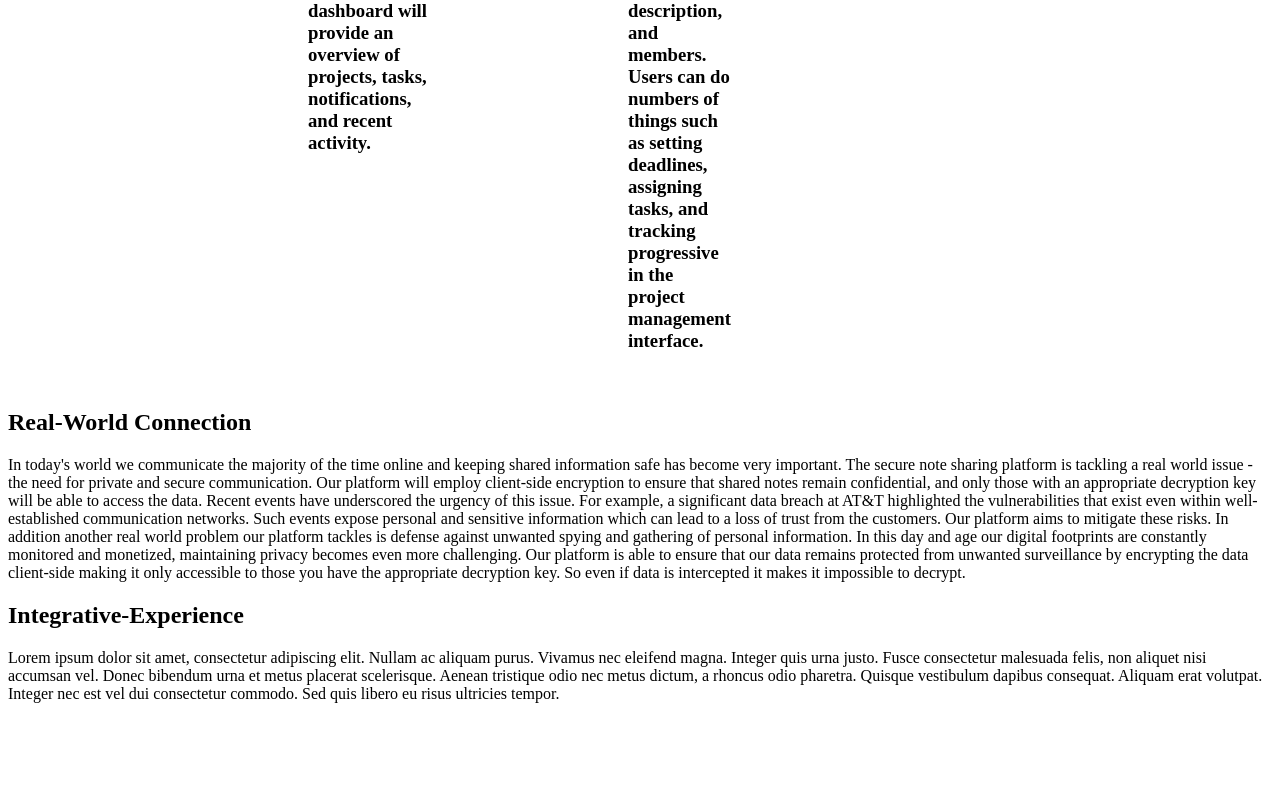
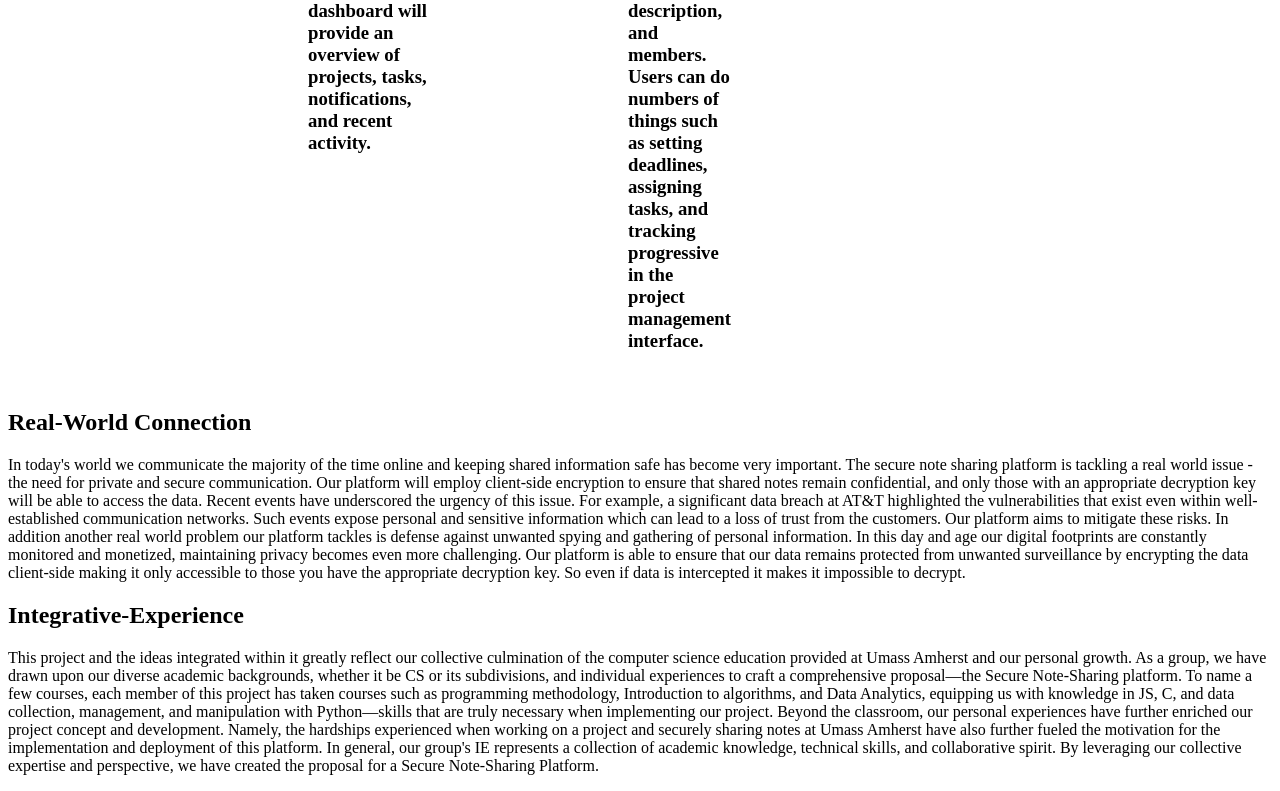
Before and after one commit to kch123456/CS-326, a website: page src/docs/milestone-01/index.html in a window 1280 px wide. Shown: the part 1412-2203 px from the top of the page. Before the commit the page ends 2131 px from the top, so only its background shows below. Drawn offline with Linux system fonts and the light colour scheme.

Commit message:
Finished IE - FLO

```diff
--- a/src/docs/milestone-01/index.html
+++ b/src/docs/milestone-01/index.html
@@ -26,10 +26,10 @@
                 <p>Currently a Junior majoring in computer science. Fluent in Java, JavaScript, Python, and C, with recent proficiency in SQL</p>
         </div>
         <div class = "member">
-            <h2>testing</h2>
-                <h3>Role: Testing</h3>
+            <h2>Florevens Petithomme</h2>
+                <h3>Role: Back-end developer</h3>
                     <img src="/images/icon.png" class="image" alt="Testing">
-                <p>Testing text</p>
+                <p>Currently a Senior majoring in Informatics. Fluent in JS, Python, and SQL. Interested in Data Analytics, Information Security, and Data Engineering.</p>
         </div>
         <div class="member">
             <h2>testing</h2>
@@ -124,12 +124,16 @@
     </p>
     <h2>Integrative-Experience</h2>
     <p id="integrative-experience">
-        Lorem ipsum dolor sit amet, consectetur adipiscing elit. Nullam ac aliquam purus.
-        Vivamus nec eleifend magna. Integer quis urna justo. Fusce consectetur malesuada felis,
-        non aliquet nisi accumsan vel. Donec bibendum urna et metus placerat scelerisque.
-        Aenean tristique odio nec metus dictum, a rhoncus odio pharetra. Quisque vestibulum
-        dapibus consequat. Aliquam erat volutpat. Integer nec est vel dui consectetur commodo.
-        Sed quis libero eu risus ultricies tempor.
+        This project and the ideas integrated within it greatly reflect our collective culmination of the computer science
+        education provided at Umass Amherst and our personal growth. As a group, we have drawn upon our diverse academic
+        backgrounds, whether it be CS or its subdivisions, and individual experiences to craft a comprehensive proposal—the
+        Secure Note-Sharing platform. To name a few courses, each member of this project has taken courses such as programming methodology,
+        Introduction to algorithms, and Data Analytics, equipping us with knowledge in JS, C, and data collection, management, and manipulation
+        with Python—skills that are truly necessary when implementing our project. Beyond the classroom, our personal experiences have further
+        enriched our project concept and development. Namely, the hardships experienced when working on a project and securely sharing notes
+        at Umass Amherst have also further fueled the motivation for the implementation and deployment of this platform. In general, our
+        group's IE represents a collection of academic knowledge, technical skills, and collaborative spirit. By leveraging our collective
+        expertise and perspective, we have created the proposal for a Secure Note-Sharing Platform.
     </p>
 
 </body>
```
